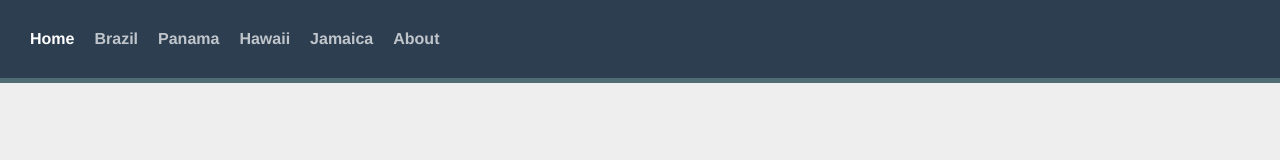
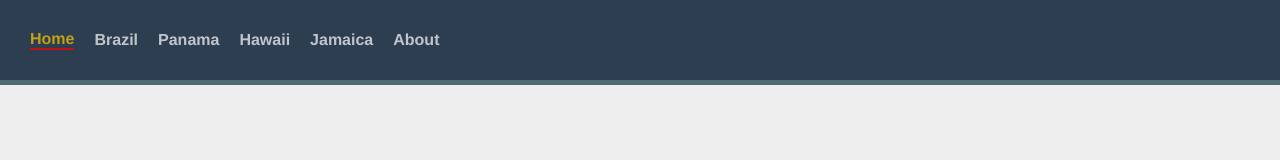
Before and after one commit to waisam/vue-router-4, a Vue app: page / in a window 1280 px wide. Shown: the top 160 px of the page. Built offline with nearby package versions, Linux system fonts and the light colour scheme.

Commit message:
Router Link Active Class(自定义活动路由的样式)

```diff
--- a/router/index.ts
+++ b/router/index.ts
@@ -43,5 +43,7 @@ const routes = [
 export const router = createRouter({
   // 使用浏览器历史功能, 使用HTML5历史模式
   history: createWebHistory(),
+  // 为当前页面的导航链接自定义样式
+  linkActiveClass: 'active',
   routes
 })
--- a/src/components/TheNavigation.vue
+++ b/src/components/TheNavigation.vue
@@ -13,3 +13,10 @@
     <router-link to="/about">About</router-link>
   </div>
 </template>
+
+<style lang="css">
+  #nav .active {
+    color: #ffcc00;
+    border-bottom: 2px solid #ff0000;
+  }
+</style>
```
Also changed, not shown: 1 other file (tests, documents, lock files or other folders).
